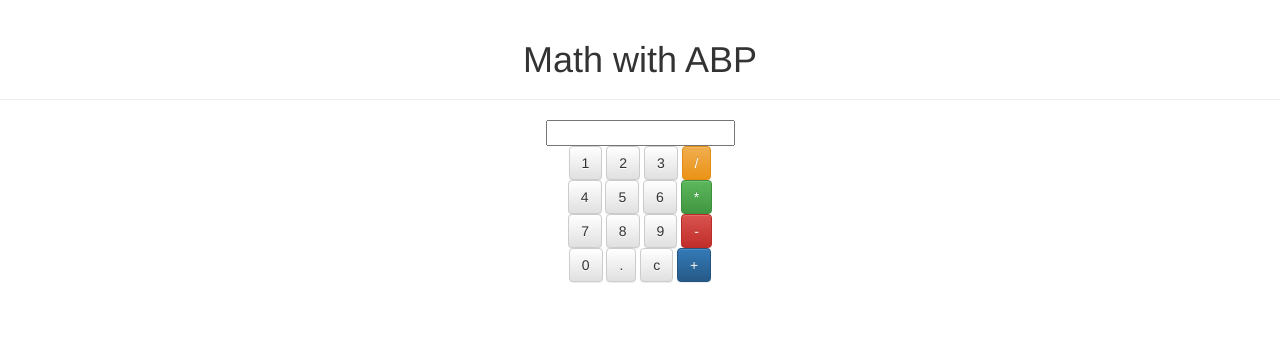
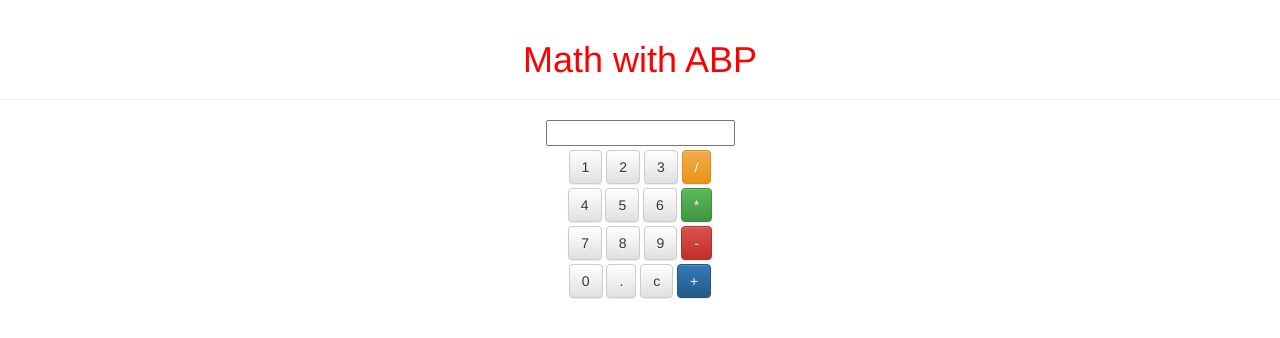
Before and after one commit to pchubinskiy/calc_abp, a plain HTML site: page index.html in a window 1280 px wide. Drawn offline with nearby package versions, Linux system fonts and the light colour scheme.

Commit message:
changes css spacing

```diff
--- a/main.css
+++ b/main.css
@@ -4,9 +4,9 @@ body {
 }
 
 .page-header {
-
+  color: red;
 }
 
-.cacl {
-  margin-bottom: .5em;
+.calc {
+  margin-top: .3em;
 }
```
